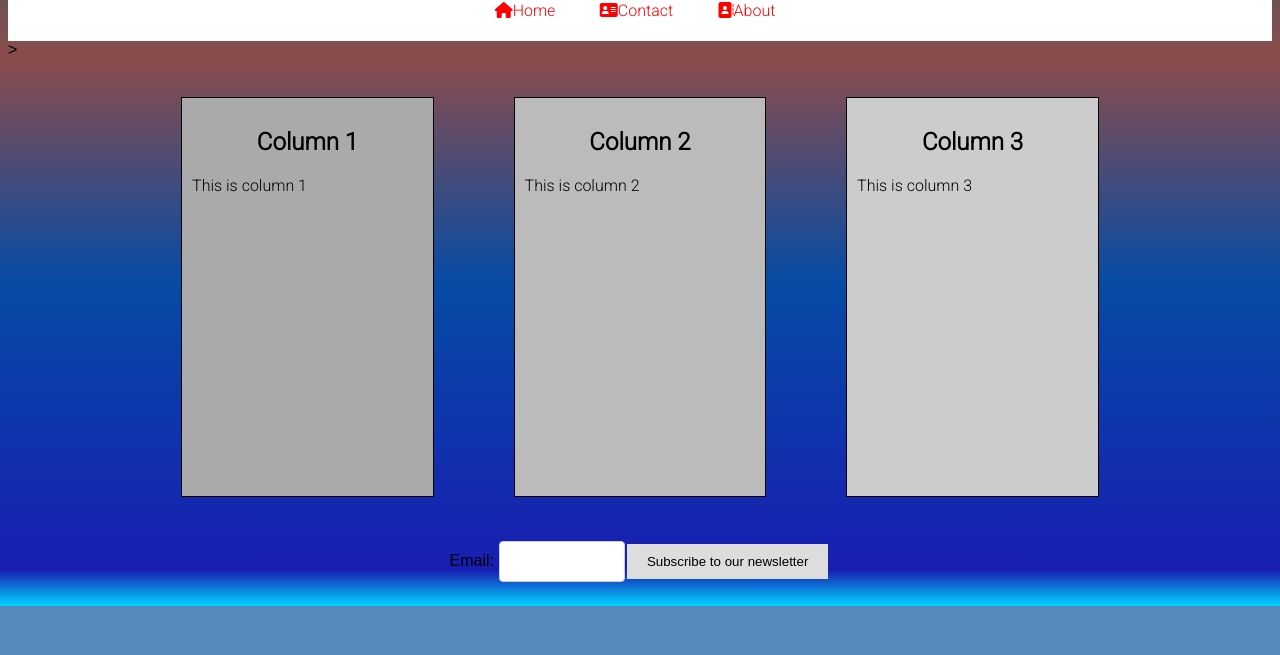
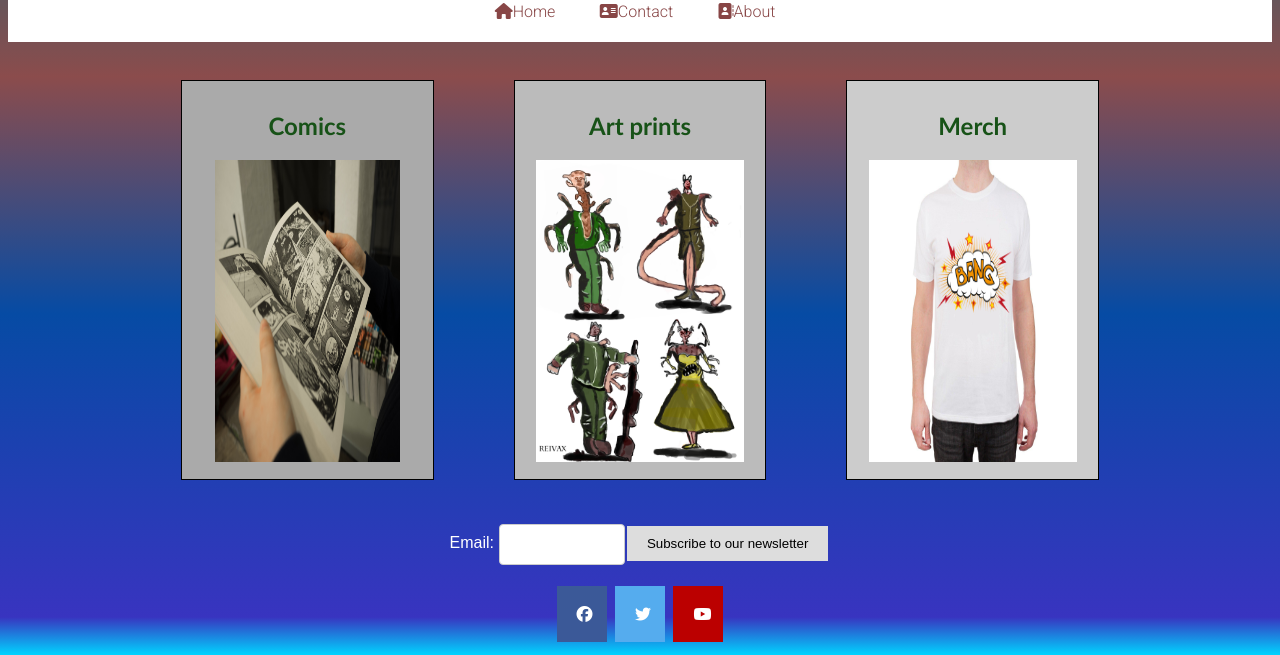
Before and after one commit to jamesreivax/project-one, a plain HTML site: page index.html in a window 1280 px wide. Shown: the part 293-948 px from the top of the page. Before the commit the page ends 899 px from the top, so only its background shows below. Drawn offline with Linux system fonts and the light colour scheme.

Commit message:
I made some changes to my site

```diff
--- a/css/styles.css
+++ b/css/styles.css
@@ -47,6 +47,11 @@ h1, h2 {
     text-align:center;
 }
 
+h1 {
+    color: #82c44b;
+    font-family: 'Lucida Sans', 'Lucida Sans Regular', 'Lucida Grande', 'Lucida Sans Unicode', Geneva, Verdana, sans-serif;
+}
+
 nav.border {
   padding-left: 0;
 }
@@ -80,18 +85,8 @@ body {
 
 /* set height of section, article, and aside elements */
 
-section, article {
-    height: 200px;
-    width: 200px;
-}
+/* add 10px to height to account for margin */
 
-
-/* add 10px to height to account for margin */
-aside {
-    height: 200px;
-    width: 200px;
-}
-back
 footer {
     clear: both;
 }
@@ -113,19 +108,19 @@ nav a {
 }
 
   /* unvisited link */
-a:link {
-    color: red;
+nav a:link {
+    color: rgb(136, 70, 70);
     text-decoration: none;
   }
 
   /* visited link */
-  a:visited {
+ nav a:visited {
     color: green;
     text-decoration: none;
   }
 
   /* mouse over link */
-  a:hover {
+  nav a:hover {
     color: rgb(65, 73, 182);
     background-color: #974545;
     text-decoration: none;
@@ -134,7 +129,7 @@ a:link {
   }
 
   /* selected link */
-  a:active {
+  nav a:active {
     color: rgb(43, 48, 112);
     background-color: #9463632f;
     text-shadow: 0 0 10px #f1f1f1;
@@ -166,9 +161,8 @@ a:link {
 
   .row {
     text-align: center;
-    font-family: 'Lato', sans-serif;
-    font-family: 'Open Sans', sans-serif;
-    font-family: 'Roboto', sans-serif;
+    font-family: Trebuchet MS, sans-serif;
+    color: #175217;
   }
 
   footer {
@@ -202,8 +196,10 @@ input[type=text], select, textarea {
 
 #email {
   width: 10%;
-  color: #45a049;
+  color: #f0faf0;
+  font-family: 'Courier New', Courier, monospace;
 }
+
 input[type=submit] {
   background-color: #04AA6D;
   color: white;
@@ -226,7 +222,40 @@ input[type=submit]:hover {
     margin: auto;
   }
 
+  .boxed {
+    border: 1px solid rgb(8, 8, 8) ;
+    background-color: #ddd;
+    font-family: Trebuchet MS, sans-serif;
+  }
 
+  .fa {
+    padding: 20px;
+    font-size: 30px;
+    width: 50px;
+    text-align: center;
+    text-decoration: none;
+    margin: 5px 2px;
+  }
+
+  .fa-facebook {
+    background: #3B5998;
+    color: white;
+  }
+
+  .fa-twitter {
+    background: #55ACEE;
+    color: white;
+  }
+
+  .fa-youtube {
+    background: #bb0000;
+    color: white;
+  }
+
+  #email-color
+  {
+    color: white;
+  }
 /*
   font-family: 'Roboto', sans-serif; */
 
--- a/index.html
+++ b/index.html
@@ -15,6 +15,7 @@
     <link rel="preconnect" href="https://fonts.gstatic.com" crossorigin>
     <link href="https://fonts.googleapis.com/css2?family=Lato:wght@300&family=Open+Sans:wght@300&family=Roboto:ital,wght@0,100;0,300;1,400&display=swap" rel="stylesheet">
     <script src="https://kit.fontawesome.com/7cf514c44c.js" crossorigin="anonymous"></script>
+    <link rel="stylesheet" href="https://cdnjs.cloudflare.com/ajax/libs/font-awesome/4.7.0/css/font-awesome.min.css">
     <title>Project 1 - Home</title>
 </head>
 <body>
@@ -22,46 +23,45 @@
     <div id="grad1"></div>
     <header>
         <h1>Home</h1>
-    </header>
-    <body class="border">
-        <!-- <header>
-            <h1>Lorem ipsum</h1> -->
-            <a href="index.html" target="none"><img title="phantasm logo"src="img/phantasmlogo.png" alt="phantasm logo" style="width: 200px; height: 200px"></a>
-
-            <!-- <p style="background-image: url(img.../background.jpg)"></p> -->
-
-        <nav class="border">
+        <a href="index.html"><img title="phantasm logo"src="img/phantasmlogo.png" alt="phantasm logo" style="width: 300px; height: 200px"></a>
+         <nav class="border">
                 <a href="index.html" style="text-decoration: none;"><i class="fa-solid fa-house"></i>Home</a>
                 <a href="contact.html" style="text-decoration: none;"><i class="fa-solid fa-address-card"></i>Contact</a>
                 <a href="about.html" style="text-decoration: none;"><i class="fa-solid fa-address-book"></i>About</a>
 
-        </nav>>
+        </nav>
+    </header>
+
+        <!-- <header>
+            <h1>Lorem ipsum</h1> -->
+            <!-- <p style="background-image: url(img.../background.jpg)"></p> -->
 
         <main>
 
             <div class="row">
                 <div class="column" style="background-color:#aaa;">
-                    <h2>Column 1</h2>
-                    <p>This is column 1</p>
+                    <h2>Comics</h2>
+                    <img title="comic book"src="img/comicbook.jpg" alt="comic book" style="width: 80%; height: 80%">
                 </div>
                 <div class="column" style="background-color:#bbb;">
-                    <h2>Column 2</h2>
-                    <p>This is column 2</p>
+                    <h2>Art prints</h2>
+                    <img title="character sheet"src="img/characters.jpg" alt="character sheet" style="width: 90%; height: 80%">
                 </div>
                 <div class="column" style="background-color:#ccc;">
-                    <h2>Column 3</h2>
-                    <p>This is column 3</p>
+                    <h2>Merch</h2>
+                    <img title="t-shirt"src="img/t-shirt.jpg" alt="t-shirt" style="width: 90%; height: 80%">
                 </div>
                 </div>
-
-
         </main>
         <footer>
             <footer>
                 <div>
-                    <label for="email">Email:</label>
+                    <label id="email-color" for="email">Email:</label>
                     <input type="text" id="email" name="email"><button class="button">Subscribe to our newsletter</button>
                 </div>
+                <a href="#" class="fa fa-facebook"></a>
+                <a href="#" class="fa fa-twitter"></a>
+                <a href="#" class="fa fa-youtube"></a>
             </footer>
 </body>
 </html>
```
Also changed, not shown: about.html (+15 -10 lines), contact.html (+13 -11 lines), img/characters.jpg (added), img/comicbook.jpg (added), img/t-shirt.jpg (added).
